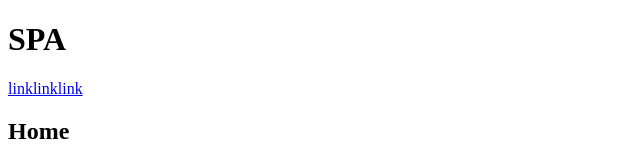
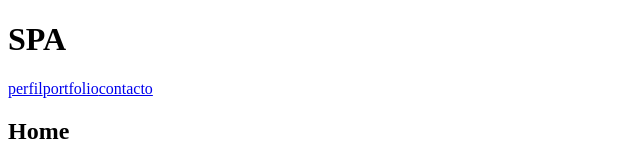
Before and after one commit to dander93/react-accenture, a React (Create React App) app: page / in a window 1280 px wide. Shown: the top 165 px of the page, without its empty margins (0-640 px from the left). Built offline with nearby package versions, Linux system fonts and the light colour scheme.

Commit message:
Implementacion de props y state

```diff
--- a/src/ui/layout/App.js
+++ b/src/ui/layout/App.js
@@ -4,12 +4,21 @@ import Footer from "./Footer"
 import Main from "./Main"
 
 class App extends Component {
+
+    constructor(){
+        super()
+        this.state = {
+            links : ["perfil","portfolio","contacto"]
+        }
+    }
+
     render(){
+        let {links} = this.state
         return (
             <>
-                <Header/>
-                <Main/>
-                <Footer/>
+            <Header links={links}/>
+            <Main/>
+            <Footer/>
             </>
         )
     }
--- a/src/ui/layout/Header.js
+++ b/src/ui/layout/Header.js
@@ -2,13 +2,12 @@ import React , {Component} from "react"
 
 class Header extends Component {
     render(){
+        let {links} = this.props
         return(
             <header>
                 <h1>SPA</h1>
                 <nav>
-                    <a href="#">link</a>
-                    <a href="#">link</a>
-                    <a href="#">link</a>
+                {links.map(link=><a href="#">{link}</a>)}
                 </nav>
             </header>
         )
```
Also changed, not shown: info.txt.
